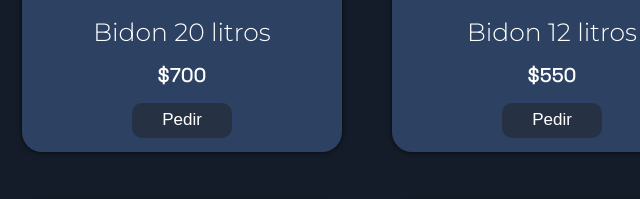
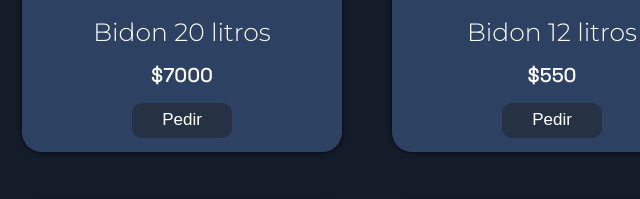
Before and after one commit to aguspepe/LaDelicia, a plain HTML site: page index.html in a window 1280 px wide. Shown: the part 423-622 px from the top of the page, 88-728 px from the left. Drawn offline with Linux system fonts and the light colour scheme.

Commit message:
Update index.html

```diff
--- a/index.html
+++ b/index.html
@@ -30,7 +30,7 @@
         <img src="images/bidon20.jpg" alt="producto 1" />
         <div class="informacion">
           <p>Bidon 20 litros</p>
-          <p class="precio">$700</p>
+          <p class="precio">$7000</p>
           <a href="https://wa.me/2215859216">
             <button>Pedir</button>
           </a>
```
